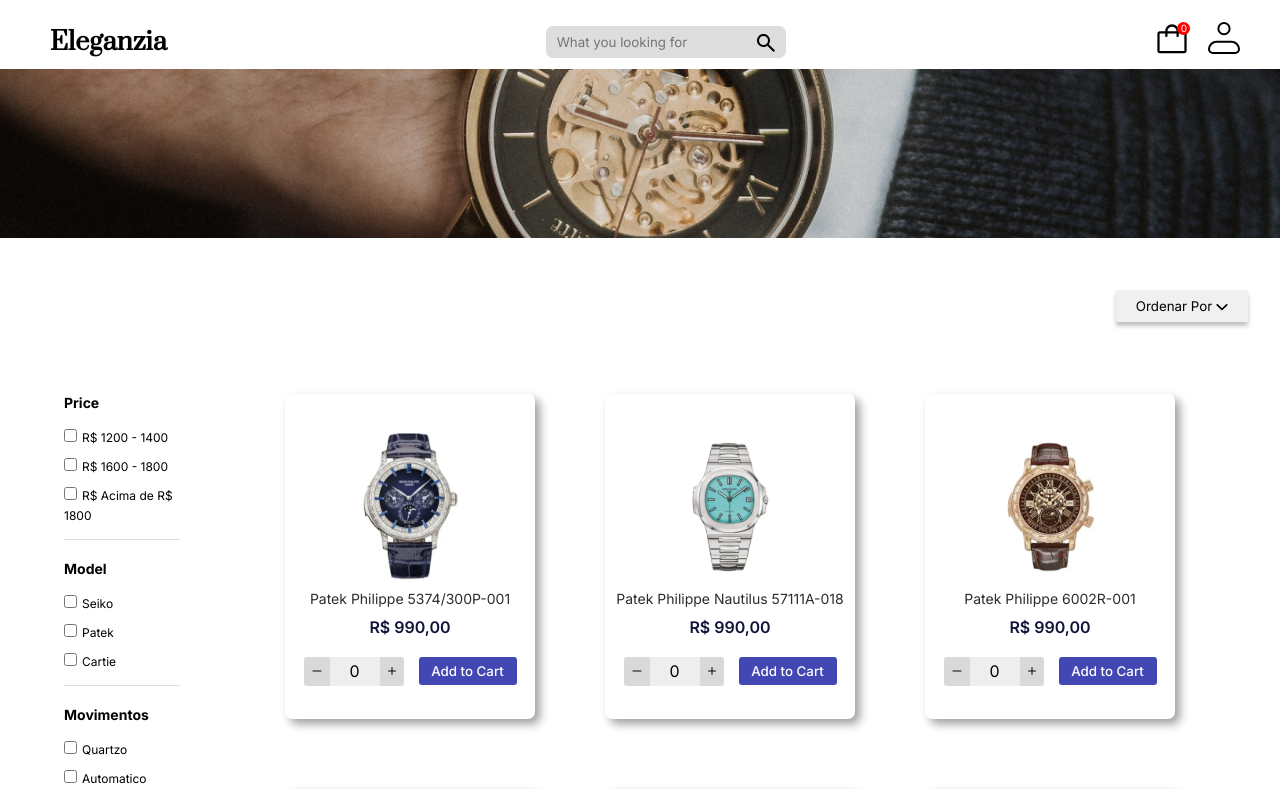
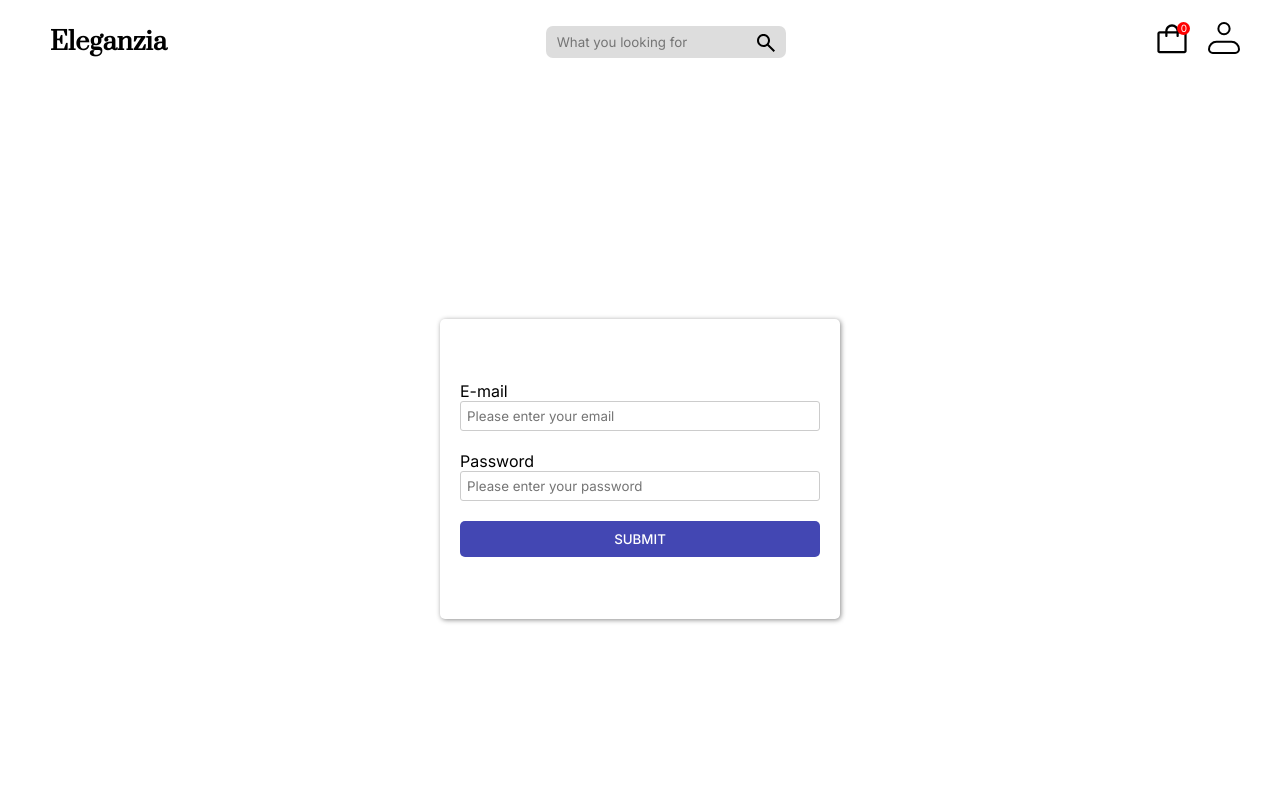
Before and after one commit to IanLemee/WatchStore, an Angular app: page /login in a window 1280 px wide. Before the commit this address led to /home. Shown: the top 789 px of the page. Built offline with nearby package versions, Linux system fonts and the light colour scheme.

Commit message:
insercao do componente login, style e rota dele

```diff
--- a/src/app/app-routing.module.ts
+++ b/src/app/app-routing.module.ts
@@ -1,6 +1,7 @@
 import { NgModule } from '@angular/core';
 import { RouterModule, Routes } from '@angular/router';
 import { HomeComponent } from './page/home/home.component';
+import { LoginComponent } from './page/login/login.component';
 
 const routes: Routes = [
   {
@@ -13,8 +14,8 @@
     component: HomeComponent
   },
   {
-    path: '**',
-    redirectTo: 'home'
+    path: 'login',
+    component: LoginComponent
   }
 ];
 
--- a/src/app/app.module.ts
+++ b/src/app/app.module.ts
@@ -12,6 +12,7 @@
 import { ASideComponent } from './components/a-side/a-side.component';
 import { FooterComponent } from './components/footer/footer.component';
 import { NoItensComponent } from './macroComponents/no-itens/no-itens.component';
+import { LoginComponent } from './page/login/login.component';
 
 
 @NgModule({
@@ -26,6 +27,7 @@
     ASideComponent,
     FooterComponent,
     NoItensComponent,
+    LoginComponent,
   ],
   imports: [
     BrowserModule,
--- a/src/app/components/footer/footer.component.scss
+++ b/src/app/components/footer/footer.component.scss
@@ -4,7 +4,6 @@
   display: flex;
   align-items: center;
   justify-content: center;
-  margin-top: 100px;
   height: 100px;
   box-shadow: 1px 0px 5px #0000002d;
 
--- a/src/app/components/header/header.component.html
+++ b/src/app/components/header/header.component.html
@@ -36,7 +36,7 @@
       <div *ngIf="isItenOnCart" class="dot-bag">{{ getQuantidadeItensNoCarrinho() }}</div>
       <img src="assets/images/bag.svg" alt="">
     </button>
-    <a class="btn-icons"><img src="assets/images/Icon.svg" alt=""></a>
+    <a class="btn-icons" routerLink="login"><img src="assets/images/Icon.svg" alt=""></a>
   </div>
 
 </div>
--- a/src/app/macroComponents/btn-filter/btn-filter.component.html
+++ b/src/app/macroComponents/btn-filter/btn-filter.component.html
@@ -1,5 +1,83 @@
 <div class="aside-btn">
-  <button><img src="assets/images/aside.svg" alt=""></button>
+  <button (click)="onClickPrices()" *ngIf="btnPrice">
+    <img src="assets/images/aside.svg" alt="">
+  </button>
+</div>
+
+<div class="aside" *ngIf="showDiv && isResponsiveView">
+  <div class="close">
+    <button class="close-btn" (click)="onClickPrices()" *ngIf="btnPriceClose">
+      <img src="assets/images/close.svg" alt="">
+    </button>
+  </div>
+  <div class="container price">
+    <h4>Price</h4>
+    <div class="price-chebox chebox">
+      <div class="first-price">
+        <input type="checkbox" name="first-price">
+        <label for="first-price">R$ 1200 - 1400</label>
+      </div>
+      <div class="second-price">
+        <input type="checkbox" name="second-price">
+        <label for="second-price">R$ 1600 - 1800</label>
+      </div>
+      <div class="third-price">
+        <input type="checkbox" name="third-price">
+        <label for="third-price">R$ Acima de R$ 1800</label>
+      </div>
+    </div>
+  </div>
+  <div class="container model">
+    <h4>Model</h4>
+    <div class="model-chebox chebox">
+      <div class="first-model">
+        <input type="checkbox" name="first-model">
+        <label for="first-model">Seiko</label>
+      </div>
+      <div class="second-model">
+        <input type="checkbox" name="second-model">
+        <label for="second-model">Patek</label>
+      </div>
+      <div class="third-model">
+        <input type="checkbox" name="third-model">
+        <label for="third-model">Cartie</label>
+      </div>
+    </div>
+  </div>
+  <div class="container movimentos">
+    <h4>Movimentos</h4>
+    <div class="movimento-chebox chebox">
+      <div class="first-movimento">
+        <input type="checkbox" name="first-movimento">
+        <label for="first-movimento">Quartzo</label>
+      </div>
+      <div class="second-movimento">
+        <input type="checkbox" name="second-movimento">
+        <label for="second-movimento">Automatico</label>
+      </div>
+      <div class="third-movimento">
+        <input type="checkbox" name="third-movimento">
+        <label for="third-movimento">Manual</label>
+      </div>
+    </div>
+  </div>
+  <div class="container pulso">
+    <h4>Pulso</h4>
+    <div class="pulso-chebox chebox">
+      <div class="first-pulso">
+        <input type="checkbox" name="first-pulso">
+        <label for="first-pulso">42mm</label>
+      </div>
+      <div class="second-pulso">
+        <input type="checkbox" name="second-pulso">
+        <label for="second-pulso">45mm</label>
+      </div>
+      <div class="third-pulso">
+        <input type="checkbox" name="third-pulso">
+        <label for="third-pulso">48mm</label>
+      </div>
+    </div>
+  </div>
 </div>
 
 <div class="container">
@@ -9,7 +87,7 @@
       <img src="{{ img }}" alt="">
     </button>
   </div>
-  <div class="container-btn" *ngIf="showDiv">
+  <div class="container-btn" *ngIf="showDivFilter">
     <button>High Price</button>
     <button>Low Price</button>
     <button>Most Popular</button>
--- a/src/app/macroComponents/btn-filter/btn-filter.component.scss
+++ b/src/app/macroComponents/btn-filter/btn-filter.component.scss
@@ -52,6 +52,50 @@
 }
 }
 
+.aside {
+  display: flex;
+  flex-direction: column;
+  justify-content: center;
+  width: 60%;
+  gap: 20px;
+  padding: 0;
+  position: absolute;
+  top: 15rem;
+  background-color: #fff;
+  border-radius: 5px;
+
+.close {
+  position: relative;
+
+  .close-btn {
+    border: none;
+    background-color: #fff;
+    position: absolute;
+    bottom: -13px;
+  }
+}
+
+  .container {
+    display: flex;
+    justify-content: center;
+    flex-direction: column;
+    gap: 15px;
+
+    border-bottom: 1px #DDDDDD solid;
+
+    .chebox {
+      display: flex;
+      flex-direction: column;
+      gap: 9px;
+      margin-bottom: 15px;
+    }
+  }
+
+  .pulso {
+    border: none;
+  }
+}
+
 @media (max-width: 768px) {
   :host {
     display: flex;
--- a/src/app/macroComponents/btn-filter/btn-filter.component.ts
+++ b/src/app/macroComponents/btn-filter/btn-filter.component.ts
@@ -1,4 +1,4 @@
-import { Component, OnInit } from '@angular/core';
+import { Component, HostListener, OnInit } from '@angular/core';
 
 @Component({
   selector: 'app-btn-filter',
@@ -7,6 +7,12 @@
 })
 export class BtnFilterComponent implements OnInit {
 
+  isResponsiveView : boolean = window.innerWidth < 768
+
+  btnPrice: boolean = true
+  btnPriceClose: boolean = false
+
+  showDivFilter: boolean = false
   showDiv: boolean = false
   img: string = 'assets/images/DownLine.svg'
 
@@ -15,9 +21,16 @@
   ngOnInit(): void {
   }
 
+  onClickPrices() {
+    this.showDiv = !this.showDiv
+    this.btnPrice = !this.btnPrice
+    this.btnPriceClose = !this.btnPriceClose
+
+  }
+
   onClickFilter() {
-    this.showDiv = !this.showDiv
-    if (this.showDiv) {
+    this.showDivFilter = !this.showDivFilter
+    if (this.showDivFilter) {
       this.img = 'assets/images/UpLine.svg '
     } else  {
       this.img = 'assets/images/DownLine.svg'
@@ -25,4 +38,8 @@
 
   }
 
+  @HostListener('window:resize', ['$event'])
+  onResize() {
+    this.isResponsiveView = window.innerWidth <= 768;
+  }
 }
--- a/src/app/page/home/home.component.scss
+++ b/src/app/page/home/home.component.scss
@@ -2,6 +2,7 @@
 display: flex;
 justify-content: space-around;
 flex-direction: row;
+margin-bottom: 100px;
 
   .filter {
     display: flex;
--- /dev/null
+++ b/src/app/page/login/login.component.html
@@ -0,0 +1,15 @@
+<div class="container">
+    <div class="login">
+        <div class="email">
+            <label for="email">E-mail</label>
+            <input class="input" id="email" name="email" type="email" placeholder="Please enter your email">
+        </div>
+        <div class="password">
+            <label for="password">Password</label>
+            <input class="input" id="password" name="password" type="password" placeholder="Please enter your password">
+        </div>
+        <div class="btn-submit">
+            <input type="submit" class="btn">
+        </div>
+    </div>
+</div>
--- /dev/null
+++ b/src/app/page/login/login.component.scss
@@ -0,0 +1,70 @@
+.container {
+    height: 100vh;
+    display: flex;
+    justify-content: center;
+    align-items: center;
+
+    .login {
+        display: flex;
+        justify-content: center;
+        flex-direction: column;
+        gap: 20px;
+        box-shadow: 1px 1px 5px #00000074;
+        border-radius: 5px;
+        padding: 20px;
+        height: 300px;
+        width: 400px;
+
+        .email {
+            display: flex;
+            flex-direction: column;
+
+            input {
+                border: 1px solid #ccc;
+                border-radius: 3px;
+                padding: 6px;
+                outline: none;
+            }
+
+            input:focus{
+                border:1px solid #7377e2;
+            }
+        }
+
+        .password {
+            display: flex;
+            flex-direction: column;
+
+            input {
+                border: 1px solid #ccc;
+                border-radius: 3px;
+                padding: 6px;
+                outline: none;
+            }
+
+            input:focus{
+                border:1px solid #7377e2;
+            }
+        }
+
+        .btn {
+            display: flex;
+            justify-content: center;
+            align-items: center;
+            width: 100%;
+            background-color: #4347B3;
+            border: none;
+            border-radius: 5px;
+            padding: 10px;
+            color: #fff;
+            text-transform: uppercase;
+            font-weight: 500;
+        }
+    }
+}
+
+@media (max-width: 425px) {
+    .login {
+        margin: 0 10px;
+    }
+}
--- /dev/null
+++ b/src/app/page/login/login.component.ts
@@ -0,0 +1,15 @@
+import { Component, OnInit } from '@angular/core';
+
+@Component({
+  selector: 'app-login',
+  templateUrl: './login.component.html',
+  styleUrls: ['./login.component.scss']
+})
+export class LoginComponent implements OnInit {
+
+  constructor() { }
+
+  ngOnInit(): void {
+  }
+
+}
```
Also changed, not shown: src/assets/images/close.svg (added).
